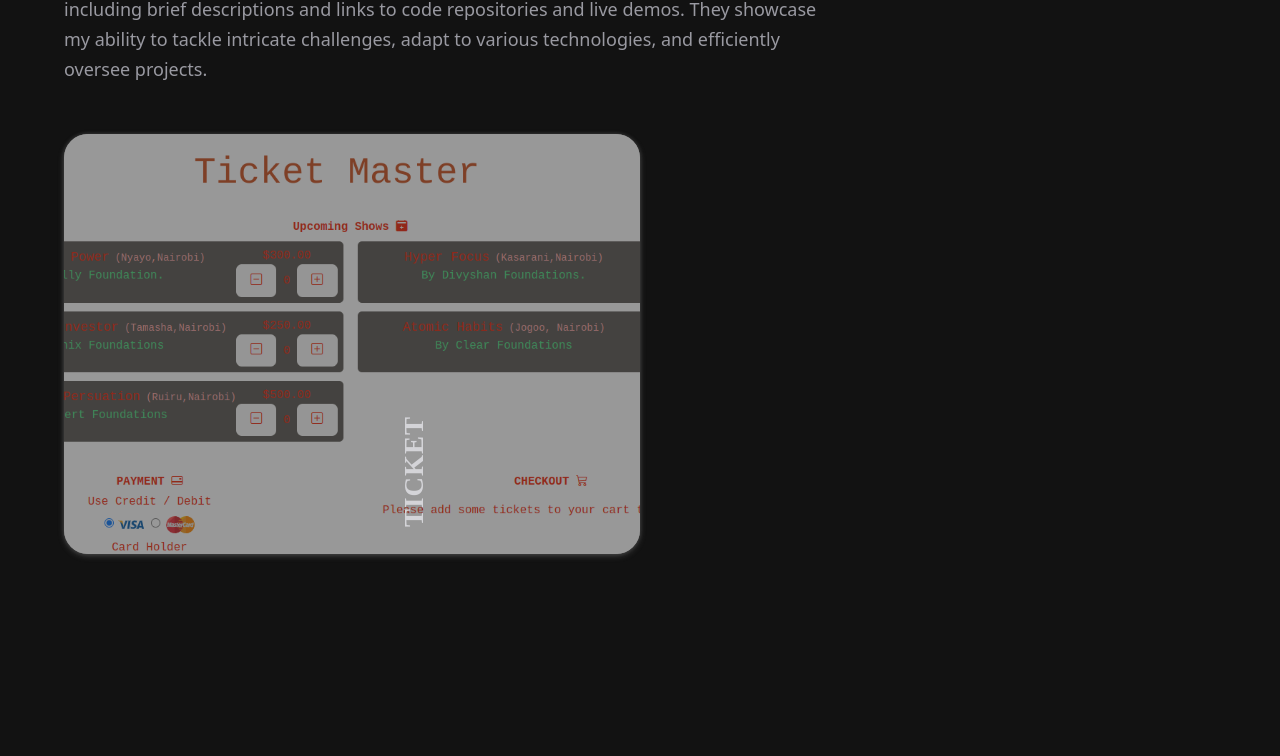
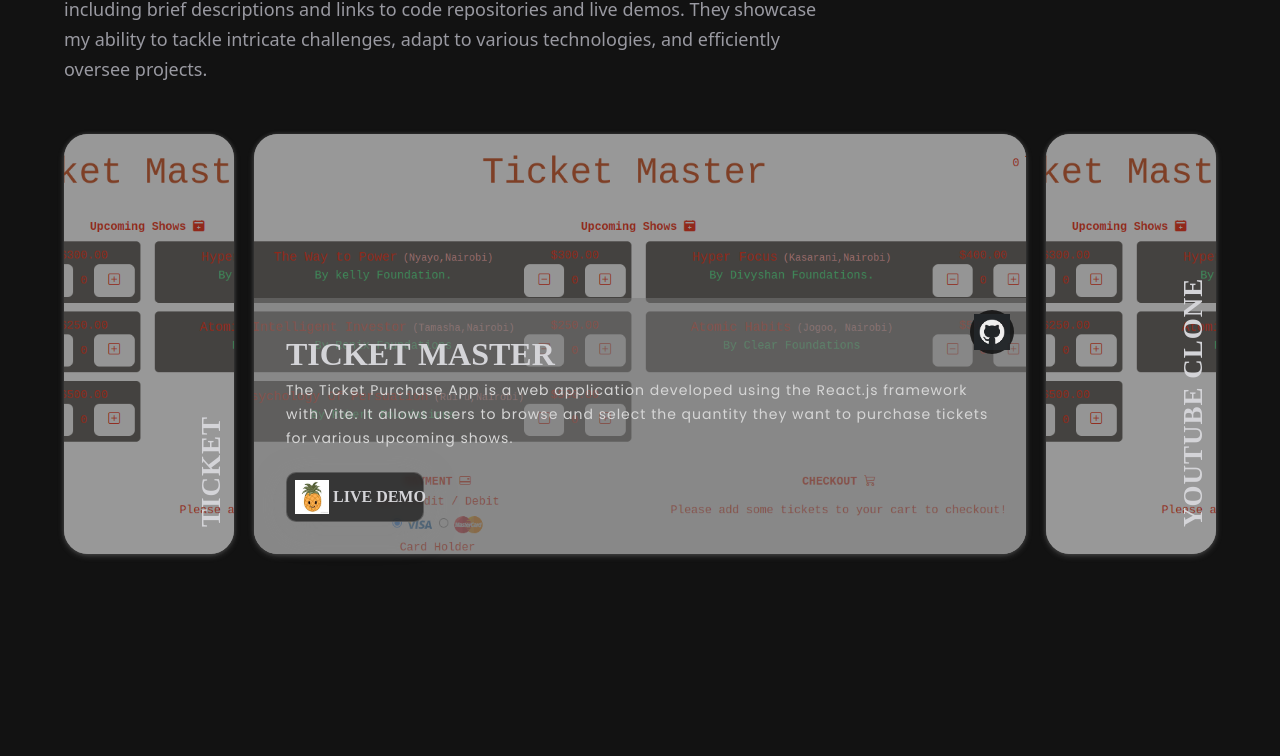
Before and after one commit to koechronix/My-Portfolio, a React (Vite) app: page / in a window 1280 px wide. Shown: the part 2573-3329 px from the top of the page. Built offline with nearby package versions, Linux system fonts and the light colour scheme; grey boxes are pictures that could not be loaded; a web font is replaced by a local one.

Commit message:
Added prjects

```diff
--- a/src/components/Experience.jsx
+++ b/src/components/Experience.jsx
@@ -102,7 +102,7 @@
                 ease-in-out"
                 onClick={() =>
                   window.open(
-                    'https://drive.google.com/file/d/1Dv-v_QJRf58ivQ_K5pOVhG4eRk2LBuIk/view?usp=sharing', //paste the link to your resume here
+                    'https://drive.google.com/file/d/1AAo3mfvp2QEhqTQ3UIm7OG34NXoN8Fmd/view?usp=sharing', //paste the link to your resume here
                     '_blank'
                   )
                 }
--- a/src/constants/index.js
+++ b/src/constants/index.js
@@ -12,9 +12,11 @@
     rubyrails,
     sqlite,
     ticket,
+    // ticketmaster,
     learnbuild,
     technobrain,
-    isandata
+    isandata,
+    // elloe
   } from '../assets';
 
   export const navLinks = [
@@ -34,7 +36,7 @@
 
   const services = [
     {
-      title: 'Frontend Developer',
+      title: 'Devops Practices',
       icon: frontend,
     },
     {
@@ -106,7 +108,14 @@
       company_name: 'Learn & Build',
       icon: learnbuild,
       iconBg: '#333333',
-      date: 'May 2023 - Present',
+      date: 'May 2023 - July 2023',
+    },
+    {
+      title: 'DevOps Engineer',
+      company_name: 'Elloe AI',
+      icon: learnbuild,
+      iconBg: '#333333',
+      date: 'Aug 2023 - Present',
     },
   ];
 
@@ -114,7 +123,7 @@
     {
       id: 'project-1',
       name: 'ticket',
-      description: 'A comic characters list app that displays Marvel characters.',
+      description: 'The Ticket Purchase App is a web application developed using the Vue.js framework with Vite and TypeScript. It allows users to browse and select the quantity they want to purchase tickets for various upcoming shows.',
       tags: [
         {
           name: 'react',
@@ -133,29 +142,52 @@
       repo: 'https://github.com/koechronix/coderbyte-project',
       demo: 'https://coderbyte-ticket-app.vercel.app/',
     },
-    // {
-    //   id: 'project-2',
-    //   name: 'Leaderboard',
-    //   description:
-    //     'A leaderboard list app that displays scores submitted by different players.',
-    //   tags: [
-    //     {
-    //       name: 'react',
-    //       color: 'blue-text-gradient',
-    //     },
-    //     {
-    //       name: 'restapi',
-    //       color: 'green-text-gradient',
-    //     },
-    //     {
-    //       name: 'scss',
-    //       color: 'pink-text-gradient',
-    //     },
-    //   ],
-    //   image: leaderboard,
-    //   repo: 'https://github.com/shaqdeff/Leaderboard',
-    //   demo: 'https://shaqdeff.github.io/Leaderboard/',
-    // },
+    {
+      id: 'project-2',
+      name: 'Ticket Master',
+      description:
+        'The Ticket Purchase App is a web application developed using the React.js framework with Vite. It allows users to browse and select the quantity they want to purchase tickets for various upcoming shows.',
+      tags: [
+        {
+          name: 'react',
+          color: 'blue-text-gradient',
+        },
+        {
+          name: 'restapi',
+          color: 'green-text-gradient',
+        },
+        {
+          name: 'scss',
+          color: 'pink-text-gradient',
+        },
+      ],
+      image: ticket,
+      repo: 'https://github.com/koechronix/coderbyte-front',
+      demo: 'https://coderbyte-project.vercel.app/',
+    },
+    {
+      id: 'project-3',
+      name: 'YouTube Clone',
+      description:
+        'This is a clone like youtube.',
+      tags: [
+        {
+          name: 'react',
+          color: 'blue-text-gradient',
+        },
+        {
+          name: 'restapi',
+          color: 'green-text-gradient',
+        },
+        {
+          name: 'scss',
+          color: 'pink-text-gradient',
+        },
+      ],
+      image: ticket,
+      repo: 'https://github.com/koechronix/YouTube-Clone',
+      demo: 'https://aquamarine-centaur-f0be1a.netlify.app/',
+    },
 
   ];
 
```
Also changed, not shown: src/assets/projects/ticketmaster.png (added).
